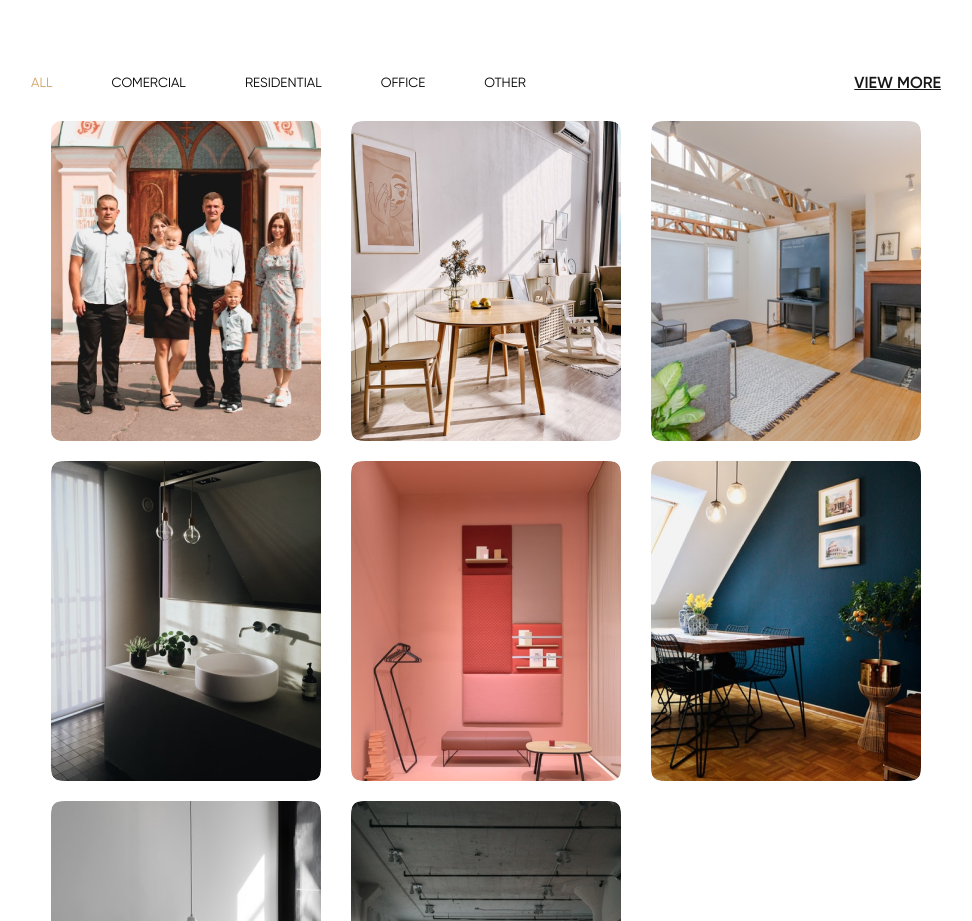
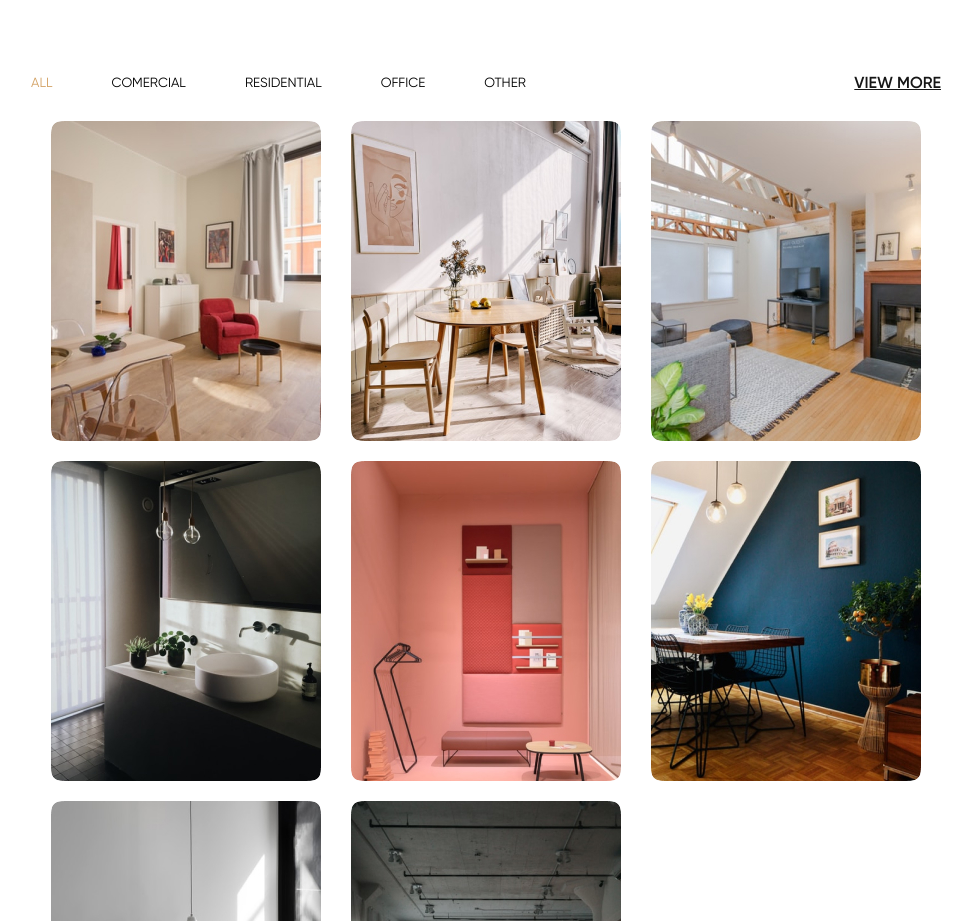
Before and after one commit to Vadiksef/InteriorDesignStudio, a plain HTML site: page index.html in a window 1280 px wide. Shown: the part 1960-2881 px from the top of the page, without its empty margins (154-1126 px from the left). Drawn offline with Linux system fonts and the light colour scheme; files whose address does not match are found by name.

Commit message:
Add files via upload

```diff
--- a/index.html
+++ b/index.html
@@ -98,7 +98,7 @@
 						</div>
 						<div class="tabs__content">
 							<div data-tabs-body class="tabs__body _tab-active">
-								<div class="tabs__image"><img src="img/Portfolio/1.jpg" alt="room"></div>
+								<div class="tabs__image"><img src="img/Portfolio/img.jpg" alt="room"></div>
 								<div class="tabs__image"><img src="img/Portfolio/img(1).jpg" alt="room"></div>
 								<div class="tabs__image"><img src="img/Portfolio/img(2).jpg" alt="room"></div>
 								<div class="tabs__image"><img src="img/Portfolio/img(3).jpg" alt="room"></div>
```
